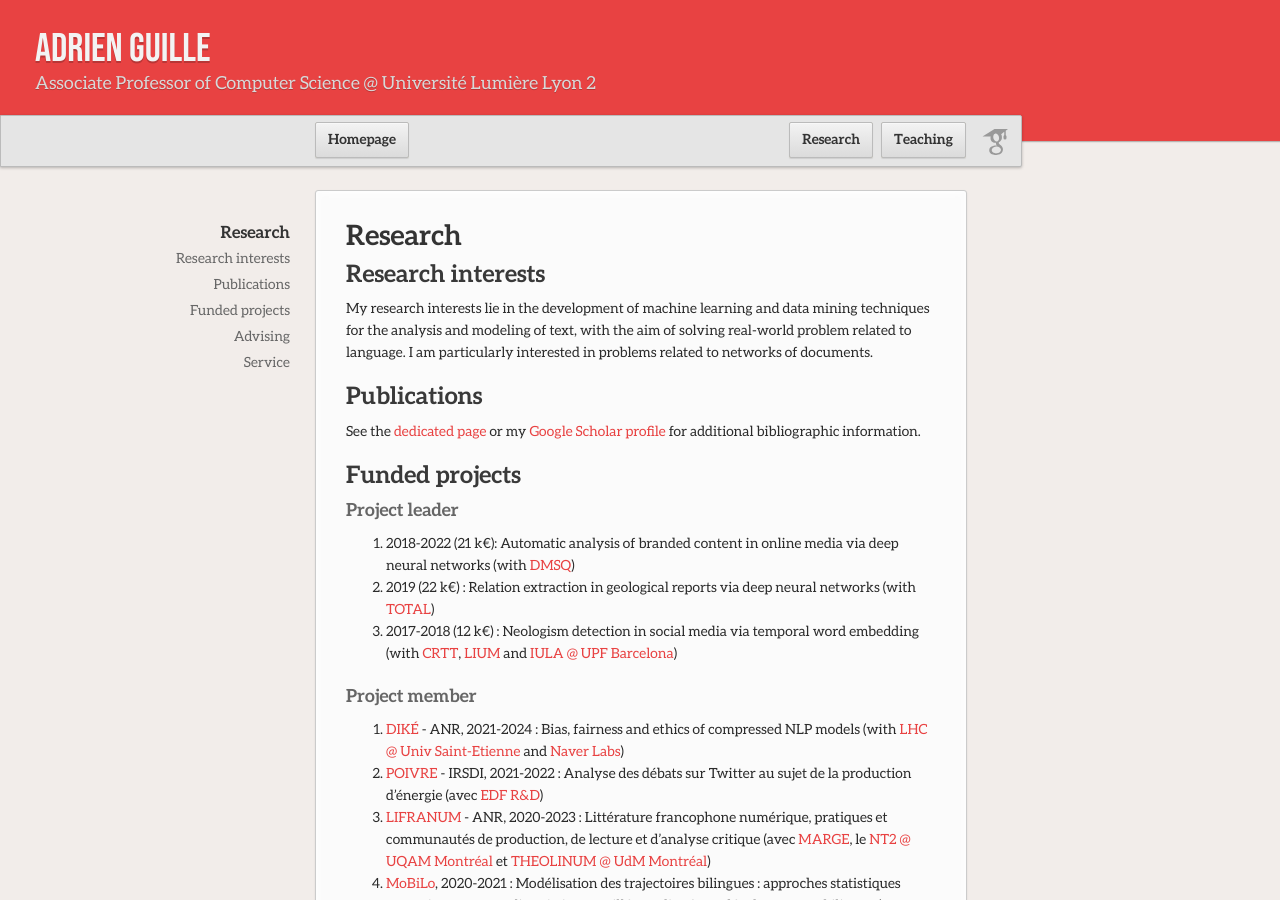
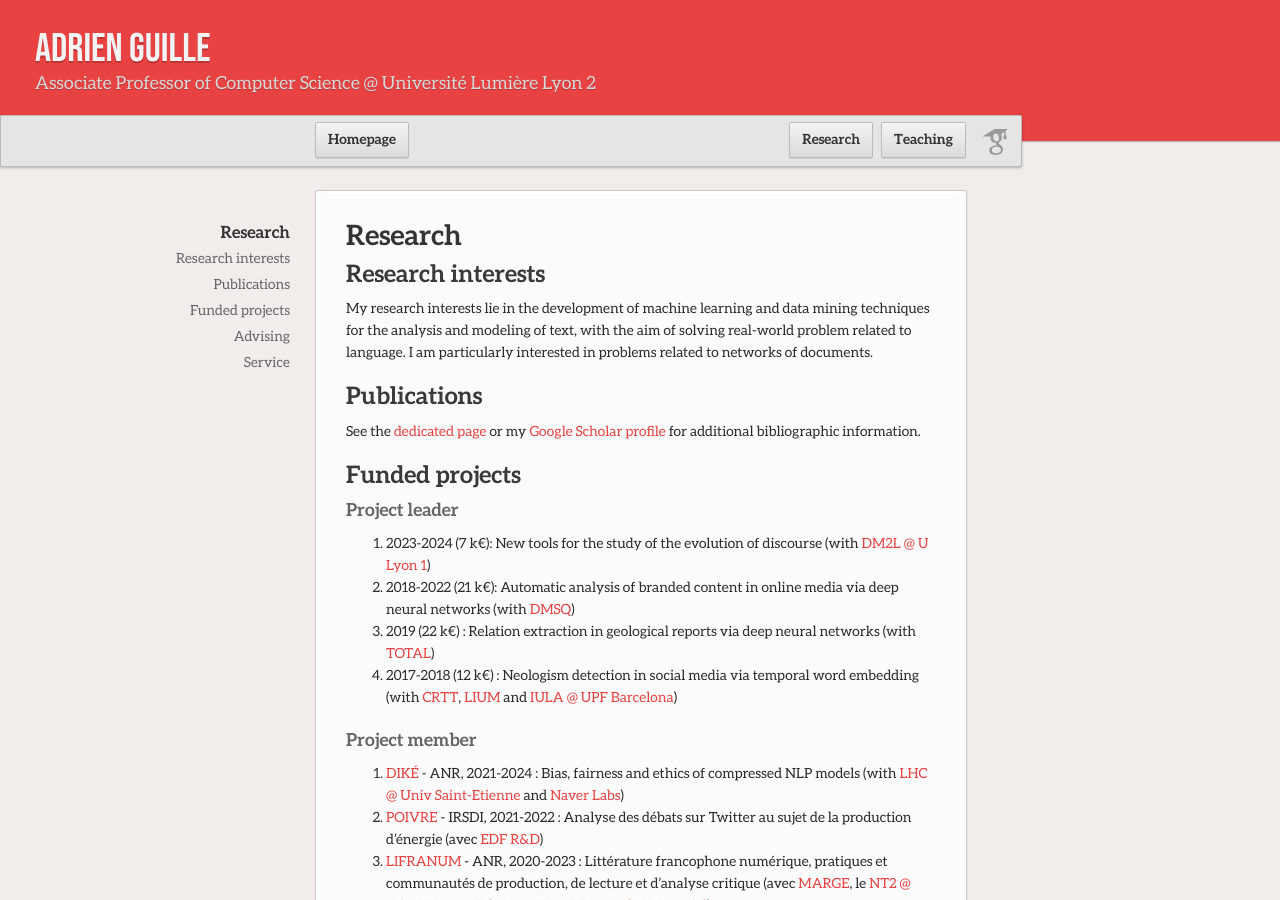
Before and after one commit to AdrienGuille/adrienguille.github.io, a Jekyll site: the page built from research.md, in a window 1280 px wide and 900 px high. Built offline with Jekyll 4.4.1, drawn with Linux system fonts in a browser that asks for light colours; our own code applies the rules of GitHub Pages for plain Markdown files.

Commit message:
Update research.md

```diff
--- a/research.md
+++ b/research.md
@@ -12,6 +12,7 @@ See the [dedicated page](publications.md) or my [Google Scholar profile](https:/
 
 ### Project leader
 
+- 2023-2024 (7 k€): New tools for the study of the evolution of discourse (with [DM2L @ U Lyon 1](https://liris.cnrs.fr/equipe/dm2l))
 - 2018-2022 (21 k€): Automatic analysis of branded content in online media via deep neural networks (with [DMSQ](https://dmsq.io))
 - 2019 (22 k€) : Relation extraction in geological reports via deep neural networks (with [TOTAL](https://www.total.com))
 - 2017-2018 (12 k€) : Neologism detection in social media via temporal word embedding (with [CRTT](https://cerla.univ-lyon2.fr), [LIUM](https://lium.univ-lemans.fr) and [IULA @ UPF Barcelona](https://www.upf.edu/web/iula))
```
